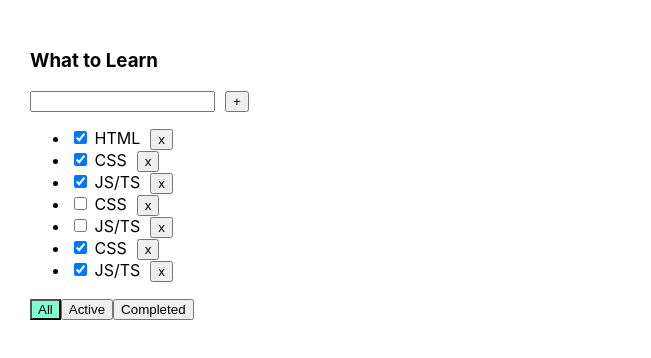
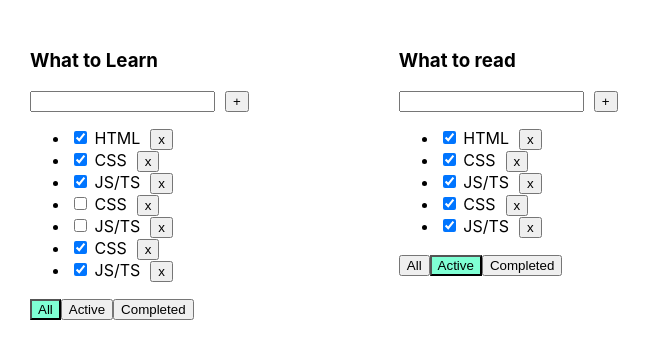
Before and after one commit to sveta-confeta/TodoList, a React (Create React App) app: page / in a window 1280 px wide. Shown: the top 358 px of the page, without its empty margins (0-651 px from the left). Built offline with nearby package versions, Linux system fonts and the light colour scheme.

Commit message:
two tasks:filter

```diff
--- a/src/App.tsx
+++ b/src/App.tsx
@@ -4,26 +4,34 @@ import {TodoList} from "./TodoList";
 import {v1} from "uuid";
 
 export type filterType = 'All' | 'Active' | 'Completed' //типизация фильтра для кнопок
-
+type TodilistsType = {
+    id: string,
+    title: string,
+    filter: filterType;
+}
 
 function App() {
+    let [todolists, setTodolists] = useState<Array<TodilistsType>>([  //чтоб происходила перерисовка видоизмененных данных
+        {id: v1(), title: 'What to Learn', filter: 'All'},//use state принимает данные и возращает массив
+        {id: v1(), title: 'What to read', filter: 'Active'},]);
     //BLL
-    const todoListTitle: string = 'What to Learn';
+
 
     //hook
     let [tasks, setTasks] = useState([ //чтоб происходила перерисовка видоизмененных данных
         {id: v1(), title: 'НTML', isDone: true},//use state принимает данные и возращает массив
-        {id:  v1(), title: 'CSS', isDone: true},
-        {id:  v1(), title: 'JS/TS', isDone: true},
-        {id:  v1(), title: 'CSS', isDone: false},
-        {id:  v1(), title: 'JS/TS', isDone: false},
+        {id: v1(), title: 'CSS', isDone: true},
+        {id: v1(), title: 'JS/TS', isDone: true},
+        {id: v1(), title: 'CSS', isDone: false},
+        {id: v1(), title: 'JS/TS', isDone: false},
         {id: v1(), title: 'CSS', isDone: true},
         {id: v1(), title: 'JS/TS', isDone: true},
     ]);
 
+
     //функция-колбэк для кнопки добавления задач в инпут:
-    const addTask=(title:string)=>{
-        setTasks([ {id: v1(), title: title, isDone: true},...tasks])
+    const addTask = (title: string) => {
+        setTasks([{id: v1(), title: title, isDone: true}, ...tasks])
     }
 
     // функция для кнопки удаления
@@ -33,44 +41,42 @@ function App() {
     }
 
 
-    //hook
-    const [filterValue, setFilterValue] = useState<filterType>('All') //all-по умолчанию
-
-    // фильтр для кнопок
-    let isDoneTrue = tasks;
-    if (filterValue === 'Active') {
-        isDoneTrue = tasks.filter(f => f.isDone);
-    }
-
-    if (filterValue === 'Completed') {
-        isDoneTrue = tasks.filter(f => !f.isDone);
-    }
-    // функция фильтрации кнопок: принимает значение value от кнопок
-    const filteredTasks = (value: filterType) => {  //принимаем от кнопки value (например'all')
-        setFilterValue(value);
+    //функция фильтрации кнопок: принимает значение value от кнопок
+    const filteredTask = (todolistID:string,value: filterType) => {  //принимаем от кнопки value (например'all')
+            // setFilterValue(value);
         }
 
 
+    const changeTaskStatus = (id: string, newIsDoneValue: boolean) => {
 
-
-    const changeTaskStatus=(id:string, newIsDoneValue:boolean)=>{
-
-      setTasks(tasks.map(t=> t.id===id ? {...t ,isDone: newIsDoneValue} : t))
+        setTasks(tasks.map(t => t.id === id ? {...t, isDone: newIsDoneValue} : t))
     };  //функция управления чекбоксом вкл и выкл
 
 
     return (
         <div className="App">
+            {todolists.map(m => {
+                if (m.filter === 'Active') {
+                   tasks = tasks.filter(f => f.isDone);
+                }
+
+                if (m.filter === 'Completed') {
+                   tasks = tasks.filter(f => !f.isDone);
+                }
+                return (
                     <TodoList
-                title={todoListTitle}
-                tasks={isDoneTrue}
+                        todolistID={m.id} //если красная надо типизировать v todolist.tsx
+                        title={m.title}
+                        tasks={tasks}
                         removeTask={removeTask} //перебрасываем в тудулист функция удаления
-                setFilter={filteredTasks} //передаем функцию и не забываем типизаровать в тудулисте
+                        setFilter={filteredTask} //передаем функцию и не забываем типизаровать в тудулисте
                         addTask={addTask}
                         changeTaskStatus={changeTaskStatus}
-                filter={filterValue} //для навешивания css классов кнопкам
-                filteredTasks={filteredTasks}
+                        filter={m.filter} //для навешивания css классов кнопкам
+                        filteredTasks={filteredTask}
                     />
+                )
+            })}
 
         </div>
     );
--- a/src/TodoList.tsx
+++ b/src/TodoList.tsx
@@ -11,14 +11,15 @@ type TaskType = {
 }
 
 type TodoListPropsType = {
+    todolistID:string
     title: string
     tasks: Array<TaskType>
     removeTask: (mId: string) => void//функция удаления
-    setFilter: (value: filterType) => void //void-потому что функция ничего не возращает,без return
+    setFilter: (id:string,value: filterType) => void //void-потому что функция ничего не возращает,без return
     addTask: (title: string) => void //функция добавления в инпут
     changeTaskStatus: (id: string, newIsDoneValue: boolean) => void
     filter: filterType;
-    filteredTasks:(value:filterType)=>void
+    filteredTasks:(id:string,value:filterType,)=>void
 }
 
 export function TodoList(props: TodoListPropsType) {
```
Lines whose indentation alone changed are shown as unchanged.
